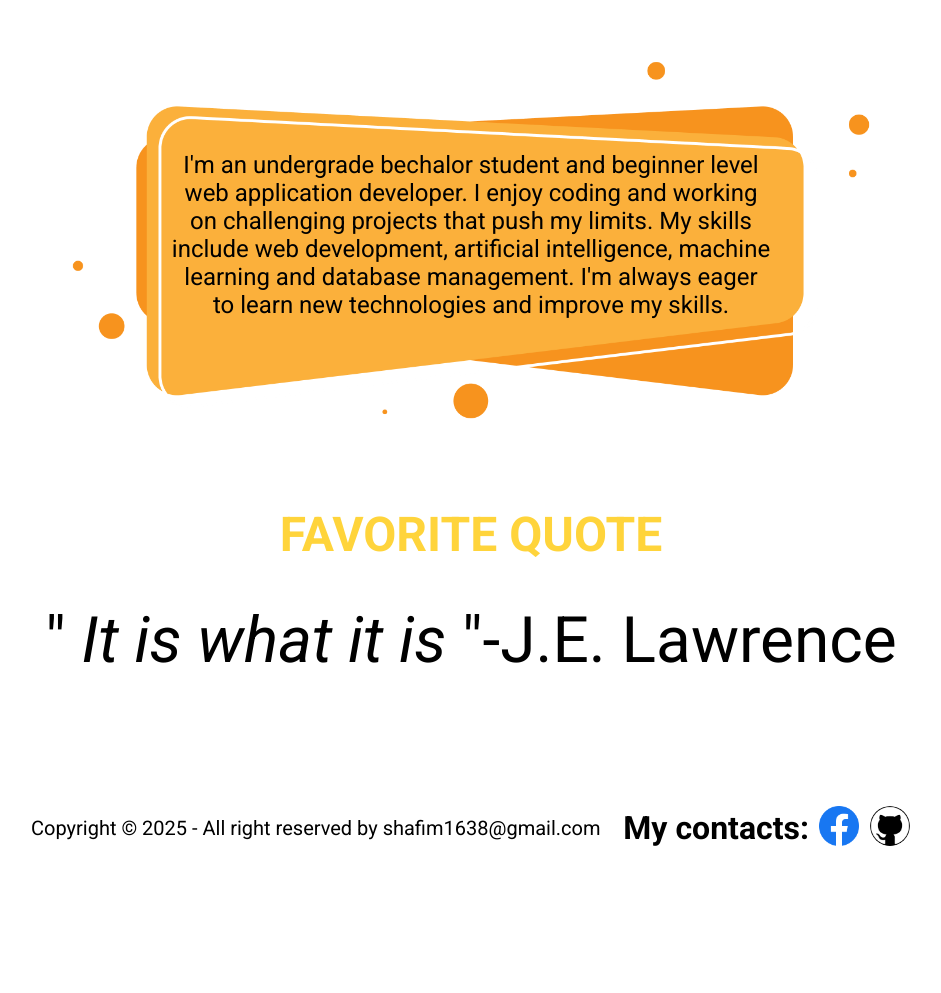
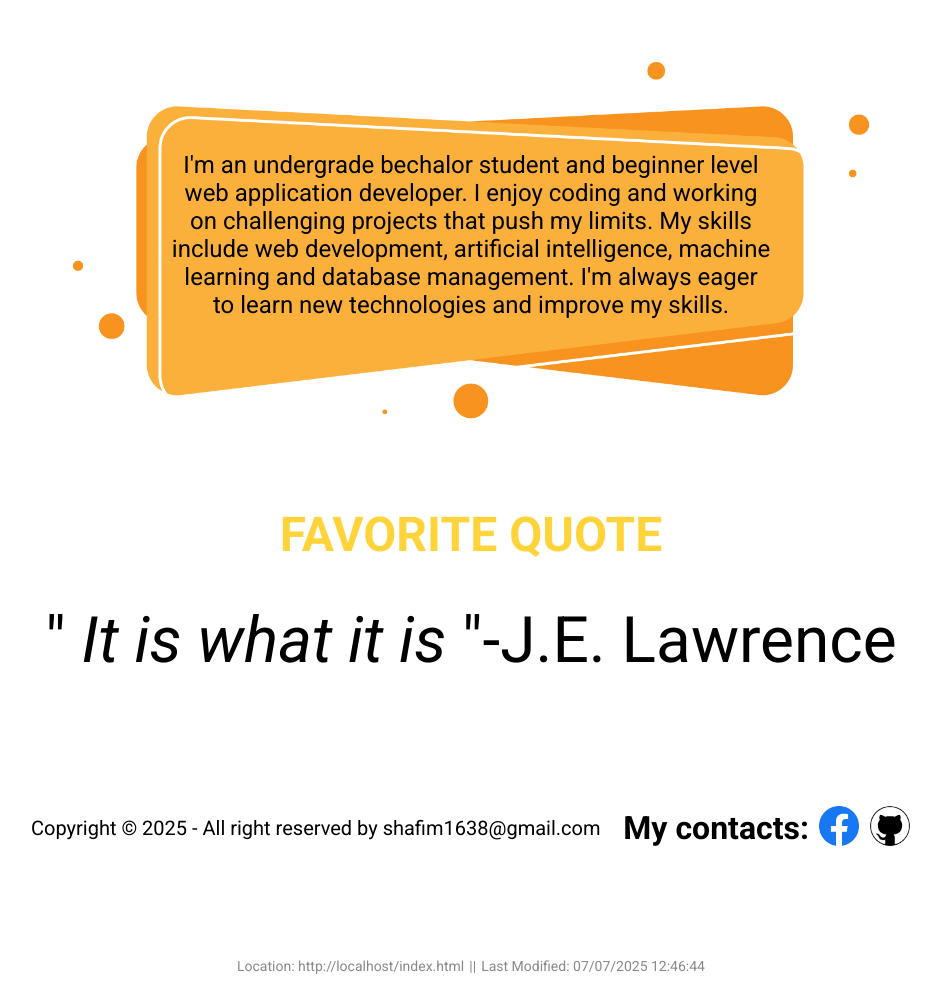
Before and after one commit to Shahriar1638/Demo_Portfolio, a plain HTML site: page index.html in a window 1280 px wide. Shown: the part 874-1867 px from the top of the page, without its empty margins (169-1110 px from the left). Before the commit the page ends 1813 px from the top, so only its background shows below. Drawn offline with Linux system fonts and the light colour scheme.

Commit message:
Page location and last modified added in bottom

```diff
--- a/index.html
+++ b/index.html
@@ -90,7 +90,19 @@
                 <a href="https://github.com/Shahriar1638" target="_blank" rel="noopener"><img class="github" src="./Icons/github.png" alt="github"></a>
             </div>
          </div>
+         <div style="margin: 5px 0; font-size: 14px; color: #888; display: flex; justify-content: center; align-items: center;">
+            <p id="pageLocation"></p>
+            <p style="margin-left: 5px; margin-right: 5px;">||</p>
+            <p id="lastModified"></p>
+         </div>
     </footer>
     <script src="themeScript.js"></script>
+    <script>
+        const pageLocation = window.location.href;
+        document.getElementById('pageLocation').textContent = `Location: ${pageLocation}`;
+
+        const lastModified = document.lastModified;
+        document.getElementById('lastModified').textContent = `Last Modified: ${lastModified}`;
+    </script>
 </body>
 </html>
```
Also changed, not shown: Education_nd_skills.html (+11 -0 lines).
